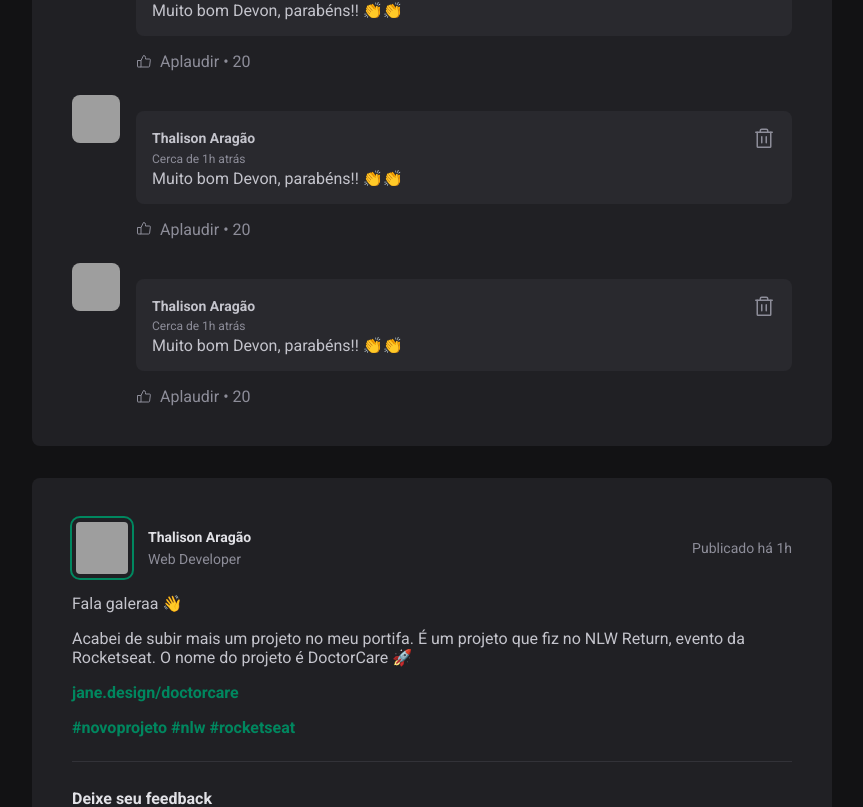
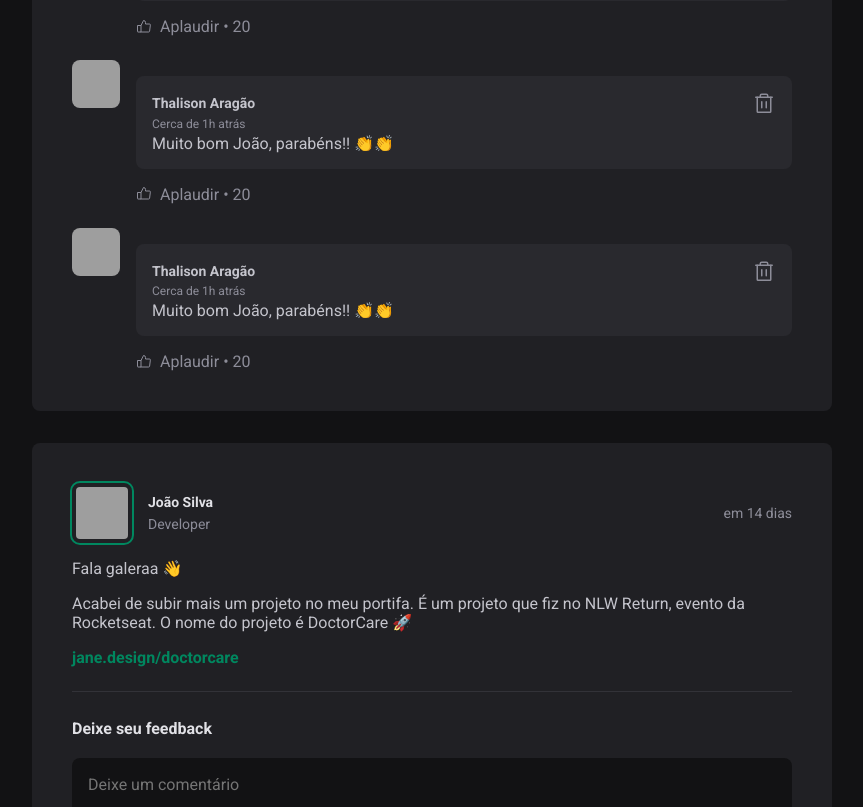
Before and after one commit to thalisonaragao/Ingnite-Feed, a React (Vite) app in the folder Ignite-feed/: page / in a window 1280 px wide. Shown: the part 658-1465 px from the top of the page, without its empty margins (352-1215 px from the left). Built offline with nearby package versions, Linux system fonts and the light colour scheme; grey boxes are pictures that could not be loaded.

Commit message:
Propriedades do Post

```diff
--- a/Ignite-feed/package.json
+++ b/Ignite-feed/package.json
@@ -10,6 +10,7 @@
     "preview": "vite preview"
   },
   "dependencies": {
+    "date-fns": "^4.1.0",
     "phosphor-react": "^1.4.1",
     "react": "^19.0.0",
     "react-dom": "^19.0.0"
--- a/Ignite-feed/src/components/Comment.jsx
+++ b/Ignite-feed/src/components/Comment.jsx
@@ -17,7 +17,7 @@
                             <Trash size={24}/>
                         </button>
                     </header>
-                    <p>Muito bom Devon, parabéns!! 👏👏</p>
+                    <p>Muito bom João, parabéns!! 👏👏</p>
                 </div>
                 <footer>
                    <button>
--- a/Ignite-feed/src/components/Post.jsx
+++ b/Ignite-feed/src/components/Post.jsx
@@ -1,32 +1,44 @@
+import {format, formatDistanceToNow} from 'date-fns';
+
 import { Avatar } from './Avatar';
 import { Comment } from './Comment';
+
 import styles from './Post.module.css';
+import { ptBR } from 'date-fns/locale';
+import { formatDistance } from 'date-fns/fp';
 
-export function Post(){
+export function Post({author, publishedAt, content}){
+    const publishedDateFormatted = format(publishedAt,"d 'de' LLLL 'às' HH:mm'h'",{
+        locale: ptBR,
+    })
+
+    const publishedDateRelativeToNow = formatDistanceToNow(publishedAt,{
+        locale: ptBR,
+        addSuffix: true,
+    })
     return(
         <article className={styles.post}>
             <header>
                 <div className={styles.author}>
-                    <Avatar src="https://github.com/thalisonaragao.png"/>
+                    <Avatar src={author.avatarUrl}/>
                     <div className={styles.authorInfo}>
-                        <strong>Thalison Aragão</strong>
-                        <span>Web Developer</span>
+                        <strong>{author.name}</strong>
+                        <span>{author.role}</span>
                     </div>
                 </div>
-                <time title='11 de Maio às 08:13h' datetime="2025-03-10 11:26:00">Publicado há 1h</time>
+                <time title= {publishedDateFormatted} datetime={publishedAt.toISOString()}>
+                    {publishedDateRelativeToNow}
+                </time>
             </header>
                 <div className={styles.content}>
-                    <p>Fala galeraa 👋</p>
-
-                   <p>  Acabei de subir mais um projeto no meu portifa. É um projeto que fiz no NLW Return, evento da Rocketseat. O nome do projeto é DoctorCare 🚀</p>
-
-                   <p><a href="#">jane.design/doctorcare</a></p>
-
-                  <p>
-                    <a href="#">#novoprojeto</a>{' '}
-                    <a href="#">#nlw</a> {' '}
-                    <a href="#">#rocketseat</a>
-                  </p>
+                    {content.map(line => {
+                        if(line.type === 'paragraph'){
+                            return <p>{line.content}</p>
+                        }
+                        else if (line.type === 'link'){
+                            return <p><a href="#">{line.content}</a></p>
+                        }
+                    })}
                 </div>
                 <form className={styles.commentForm}>
                     <strong>Deixe seu feedback</strong>
```
Also changed, not shown: 1 other file (tests, documents, lock files or other folders).
